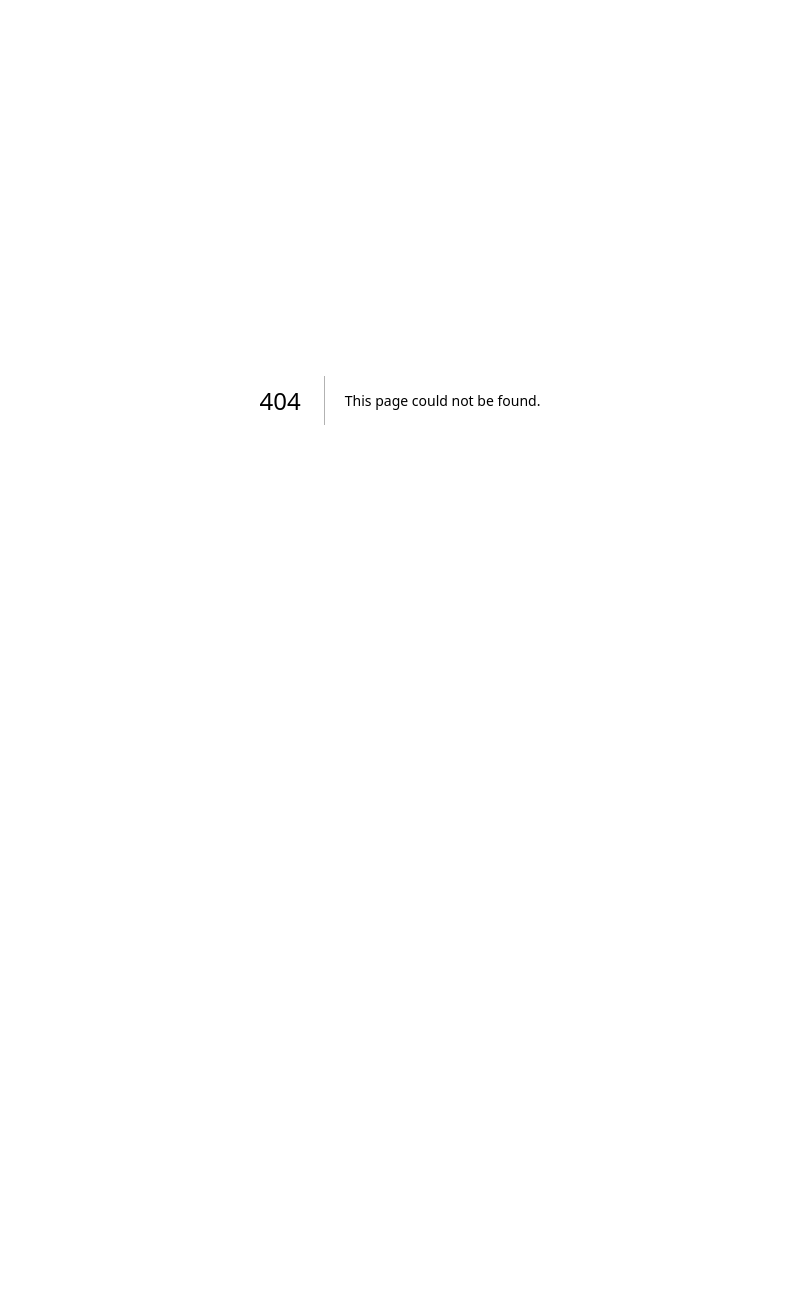
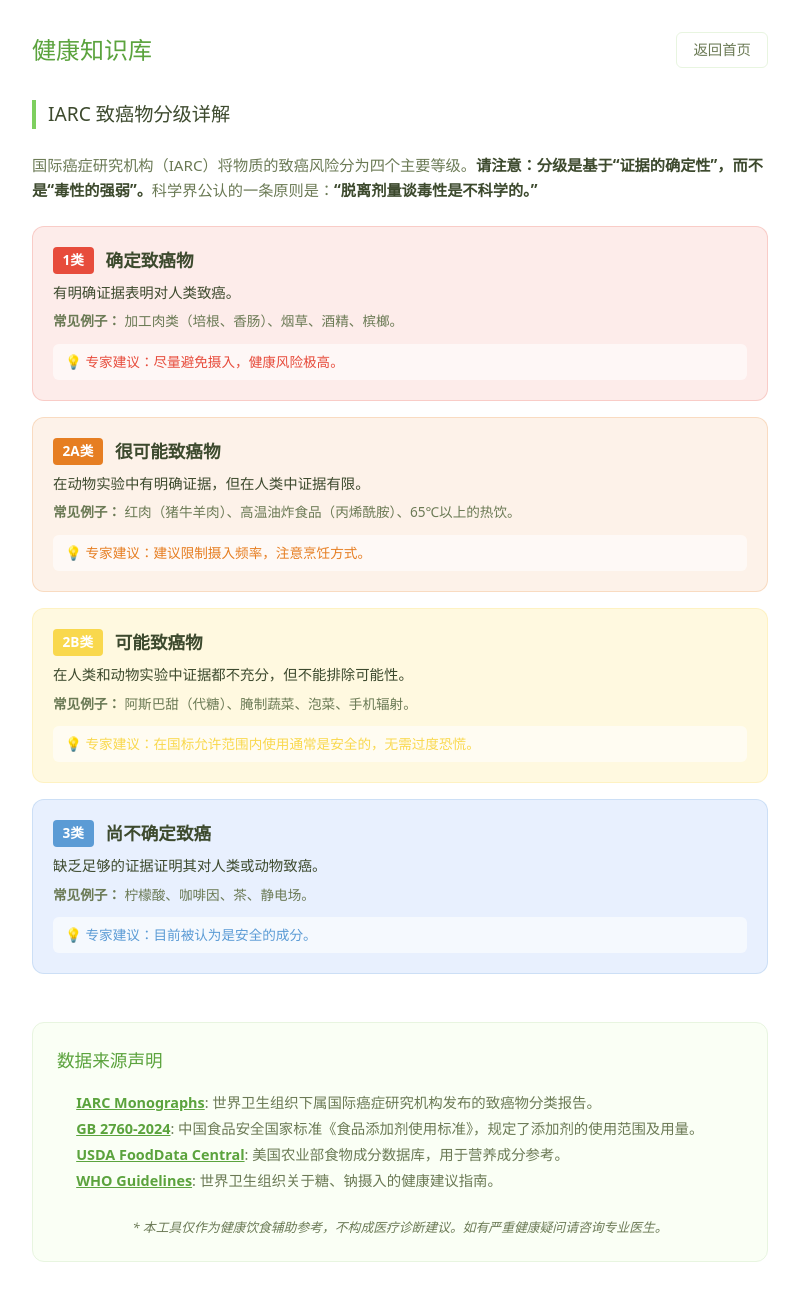
Before and after one commit to wickxtang/nextjs-boilerplate, a Next.js app: page /knowledge in a window 1280 px wide. Before the commit this address had no page. Shown: the whole page, without its empty margins (240-1039 px from the left). Before the commit the page ends 800 px from the top, so only its background shows below. Built offline with nearby package versions, Linux system fonts and the light colour scheme.

Commit message:
[doc] 添加知识库

```diff
--- a/app/FormUI.tsx
+++ b/app/FormUI.tsx
@@ -274,6 +274,22 @@ const FormUI = () => {
           {username}
         </span>
         <div style={{ display: 'flex', gap: '0.5rem' }}>
+          <button
+            type="button"
+            onClick={() => router.push('/knowledge')}
+            style={{
+              background: 'none',
+              border: `1px solid ${COLORS.greenLight}`,
+              borderRadius: '6px',
+              padding: '0.4rem 1rem',
+              fontSize: '0.95rem',
+              cursor: 'pointer',
+              fontWeight: 600,
+              color: COLORS.greenDark,
+            }}
+          >
+            知识库
+          </button>
           <button
             type="button"
             onClick={() => router.push('/library')}
--- /dev/null
+++ b/app/knowledge/page.tsx
@@ -0,0 +1,142 @@
+'use client';
+import { useRouter } from 'next/navigation';
+
+const COLORS = {
+  green: '#7ecf5f',
+  greenDark: '#5ba33d',
+  greenLight: '#e8f5e0',
+  yellow: '#f9d84d',
+  yellowLight: '#fff9e0',
+  red: '#e74c3c',
+  redLight: '#fdecea',
+  blue: '#5b9bd5',
+  blueLight: '#e8f0fe',
+  bg: '#fafff5',
+  text: '#3d4a2e',
+  textLight: '#6b7a55',
+};
+
+const IARC_LEVELS = [
+  {
+    level: '1类',
+    title: '确定致癌物',
+    description: '有明确证据表明对人类致癌。',
+    examples: '加工肉类（培根、香肠）、烟草、酒精、槟榔。',
+    color: COLORS.red,
+    bgColor: COLORS.redLight,
+    advice: '尽量避免摄入，健康风险极高。',
+  },
+  {
+    level: '2A类',
+    title: '很可能致癌物',
+    description: '在动物实验中有明确证据，但在人类中证据有限。',
+    examples: '红肉（猪牛羊肉）、高温油炸食品（丙烯酰胺）、65℃以上的热饮。',
+    color: '#e67e22',
+    bgColor: '#fdf2e9',
+    advice: '建议限制摄入频率，注意烹饪方式。',
+  },
+  {
+    level: '2B类',
+    title: '可能致癌物',
+    description: '在人类和动物实验中证据都不充分，但不能排除可能性。',
+    examples: '阿斯巴甜（代糖）、腌制蔬菜、泡菜、手机辐射。',
+    color: COLORS.yellow,
+    bgColor: COLORS.yellowLight,
+    advice: '在国标允许范围内使用通常是安全的，无需过度恐慌。',
+  },
+  {
+    level: '3类',
+    title: '尚不确定致癌',
+    description: '缺乏足够的证据证明其对人类或动物致癌。',
+    examples: '柠檬酸、咖啡因、茶、静电场。',
+    color: COLORS.blue,
+    bgColor: COLORS.blueLight,
+    advice: '目前被认为是安全的成分。',
+  },
+];
+
+export default function KnowledgePage() {
+  const router = useRouter();
+
+  return (
+    <main style={{ width: '100%', maxWidth: '800px', margin: '0 auto', padding: '2rem', fontFamily: 'system-ui, sans-serif', color: COLORS.text }}>
+      <div style={{ display: 'flex', justifyContent: 'space-between', alignItems: 'center', marginBottom: '2rem' }}>
+        <h1 style={{ margin: 0, fontSize: '1.5rem', color: COLORS.greenDark }}>健康知识库</h1>
+        <button
+          onClick={() => router.push('/')}
+          style={{
+            background: 'none', border: `1px solid ${COLORS.greenLight}`, borderRadius: '6px',
+            padding: '0.4rem 1rem', fontSize: '0.9rem', color: COLORS.textLight, cursor: 'pointer',
+          }}
+        >
+          返回首页
+        </button>
+      </div>
+
+      <section style={{ marginBottom: '3rem' }}>
+        <h2 style={{ fontSize: '1.2rem', borderLeft: `4px solid ${COLORS.green}`, paddingLeft: '0.75rem', marginBottom: '1.5rem' }}>
+          IARC 致癌物分级详解
+        </h2>
+        <p style={{ fontSize: '0.95rem', lineHeight: 1.6, color: COLORS.textLight, marginBottom: '1.5rem' }}>
+          国际癌症研究机构（IARC）将物质的致癌风险分为四个主要等级。<strong style={{ color: COLORS.text }}>请注意：分级是基于“证据的确定性”，而不是“毒性的强弱”。</strong>
+          科学界公认的一条原则是：<strong style={{ color: COLORS.text }}>“脱离剂量谈毒性是不科学的。”</strong>
+        </p>
+
+        <div style={{ display: 'flex', flexDirection: 'column', gap: '1rem' }}>
+          {IARC_LEVELS.map((item) => (
+            <div key={item.level} style={{
+              padding: '1.25rem',
+              borderRadius: '12px',
+              background: item.bgColor,
+              border: `1px solid ${item.color}33`,
+            }}>
+              <div style={{ display: 'flex', alignItems: 'center', gap: '0.75rem', marginBottom: '0.5rem' }}>
+                <span style={{
+                  background: item.color, color: '#fff', padding: '0.2rem 0.6rem',
+                  borderRadius: '4px', fontSize: '0.85rem', fontWeight: 600,
+                }}>{item.level}</span>
+                <span style={{ fontWeight: 700, fontSize: '1.1rem' }}>{item.title}</span>
+              </div>
+              <p style={{ fontSize: '0.9rem', margin: '0 0 0.5rem', color: COLORS.text }}>{item.description}</p>
+              <p style={{ fontSize: '0.85rem', margin: '0 0 0.5rem', color: COLORS.textLight }}>
+                <strong>常见例子：</strong> {item.examples}
+              </p>
+              <div style={{
+                marginTop: '0.75rem', padding: '0.5rem 0.75rem', background: 'rgba(255,255,255,0.6)',
+                borderRadius: '6px', fontSize: '0.85rem', color: item.color, fontWeight: 500,
+              }}>
+                💡 专家建议：{item.advice}
+              </div>
+            </div>
+          ))}
+        </div>
+      </section>
+
+      <section style={{
+        padding: '1.5rem',
+        background: COLORS.bg,
+        borderRadius: '12px',
+        border: `1px solid ${COLORS.greenLight}`,
+      }}>
+        <h2 style={{ fontSize: '1.1rem', margin: '0 0 1rem', color: COLORS.greenDark }}>数据来源声明</h2>
+        <ul style={{ fontSize: '0.9rem', lineHeight: 1.8, color: COLORS.textLight, margin: 0, paddingLeft: '1.2rem' }}>
+          <li>
+            <a href="https://monographs.iarc.who.int/agents-classified-by-the-iarc/" target="_blank" rel="noopener noreferrer" style={{ color: COLORS.greenDark, fontWeight: 600, textDecoration: 'underline' }}>IARC Monographs</a>: 世界卫生组织下属国际癌症研究机构发布的致癌物分类报告。
+          </li>
+          <li>
+            <a href="https://gb2760.cfsa.net.cn/" target="_blank" rel="noopener noreferrer" style={{ color: COLORS.greenDark, fontWeight: 600, textDecoration: 'underline' }}>GB 2760-2024</a>: 中国食品安全国家标准《食品添加剂使用标准》，规定了添加剂的使用范围及用量。
+          </li>
+          <li>
+            <a href="https://fdc.nal.usda.gov/" target="_blank" rel="noopener noreferrer" style={{ color: COLORS.greenDark, fontWeight: 600, textDecoration: 'underline' }}>USDA FoodData Central</a>: 美国农业部食物成分数据库，用于营养成分参考。
+          </li>
+          <li>
+            <a href="https://www.who.int/publications/i/item/9789241549028" target="_blank" rel="noopener noreferrer" style={{ color: COLORS.greenDark, fontWeight: 600, textDecoration: 'underline' }}>WHO Guidelines</a>: 世界卫生组织关于糖、钠摄入的健康建议指南。
+          </li>
+        </ul>
+        <p style={{ fontSize: '0.8rem', color: COLORS.textLight, marginTop: '1.5rem', textAlign: 'center', fontStyle: 'italic' }}>
+          * 本工具仅作为健康饮食辅助参考，不构成医疗诊断建议。如有严重健康疑问请咨询专业医生。
+        </p>
+      </section>
+    </main>
+  );
+}
--- a/app/library/page.tsx
+++ b/app/library/page.tsx
@@ -433,6 +433,17 @@ export default function LibraryPage() {
     <main style={{ width: '100%', maxWidth: '720px', margin: '0 auto', padding: '1.5rem 2rem', fontFamily: 'system-ui, sans-serif' }}>
       <div style={{ display: 'flex', justifyContent: 'space-between', alignItems: 'center', marginBottom: '1rem' }}>
         <h1 style={{ margin: 0, fontSize: '1.3rem', color: COLORS.greenDark }}>食物库</h1>
+        <div style={{ display: 'flex', gap: '0.5rem' }}>
+          <button
+            onClick={() => router.push('/knowledge')}
+            style={{
+              background: 'none', border: `1px solid ${COLORS.greenLight}`, borderRadius: '6px',
+              padding: '0.3rem 0.75rem', fontSize: '0.8rem', color: COLORS.greenDark, cursor: 'pointer',
+              fontWeight: 600,
+            }}
+          >
+            健康知识
+          </button>
           <button
             onClick={() => router.push('/')}
             style={{
@@ -442,6 +453,7 @@ export default function LibraryPage() {
           >
             返回首页
           </button>
+        </div>
       </div>
 
       <div style={{ display: 'flex', borderBottom: `1px solid ${COLORS.greenLight}`, marginBottom: '1rem' }}>
```
Lines whose indentation alone changed are shown as unchanged.
